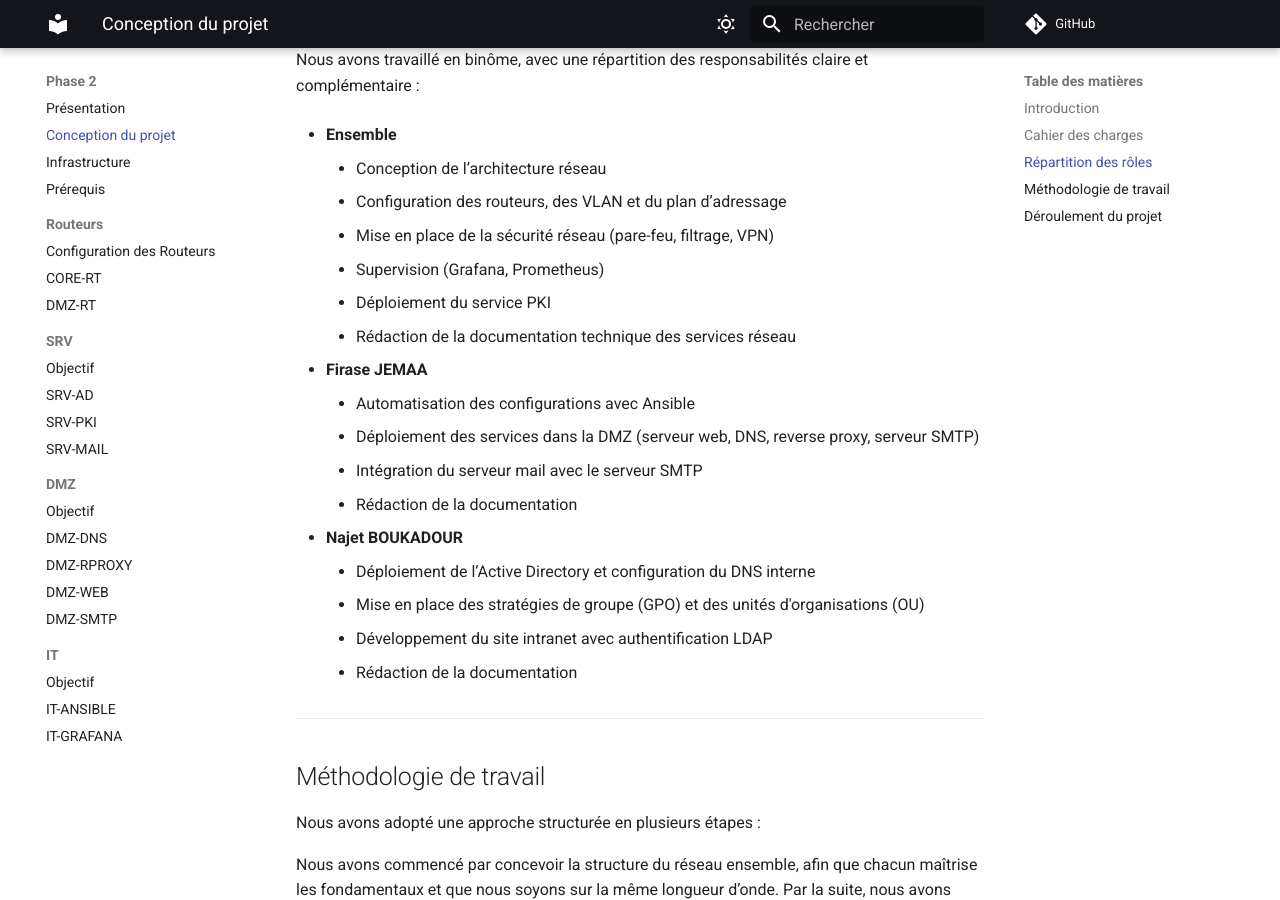
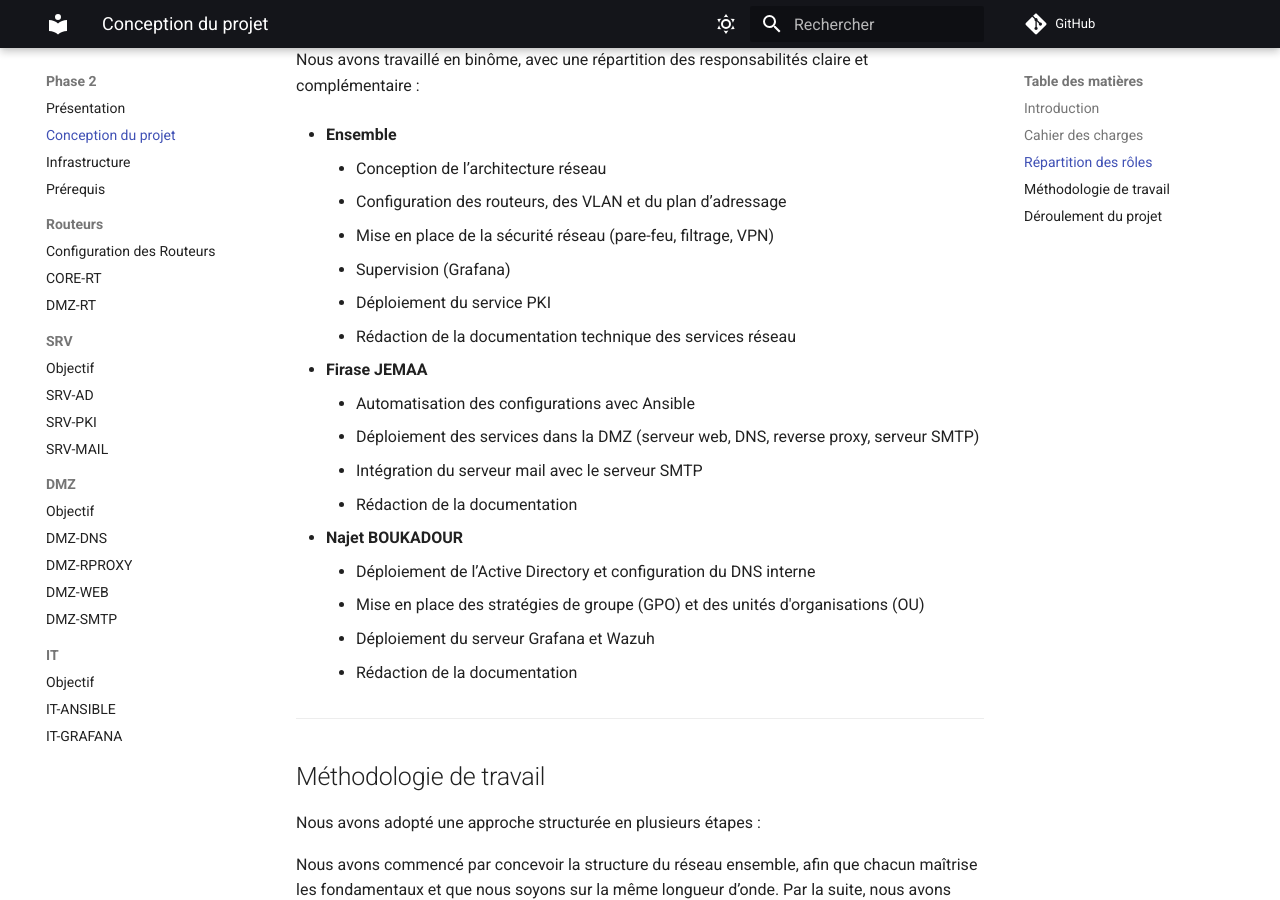
Before and after one commit to FirasJemaa/Projet_DSNS, an MkDocs documentation site: the page built from docs/conception.md, in a window 1280 px wide and 900 px high, scrolled down 712 px. Built offline with MkDocs 1.6.1 and Material for MkDocs 9.7.7, drawn with Linux system fonts in a browser that asks for light colours; comment, search, counter and statistics services are not loaded.

Commit message:
Correction

```diff
--- a/docs/conception.md
+++ b/docs/conception.md
@@ -21,7 +21,7 @@ Nous avons travaillé en binôme, avec une répartition des responsabilités cla
     - Conception de l’architecture réseau
     - Configuration des routeurs, des VLAN et du plan d’adressage
     - Mise en place de la sécurité réseau (pare-feu, filtrage, VPN)
-    - Supervision (Grafana, Prometheus)
+    - Supervision (Grafana)
     - Déploiement du service PKI
     - Rédaction de la documentation technique des services réseau
 
@@ -34,7 +34,7 @@ Nous avons travaillé en binôme, avec une répartition des responsabilités cla
 - **Najet BOUKADOUR**
     - Déploiement de l’Active Directory et configuration du DNS interne
     - Mise en place des stratégies de groupe (GPO) et des unités d'organisations (OU)
-    - Développement du site intranet avec authentification LDAP
+    - Déploiement du serveur Grafana et Wazuh
     - Rédaction de la documentation
 
 
```
